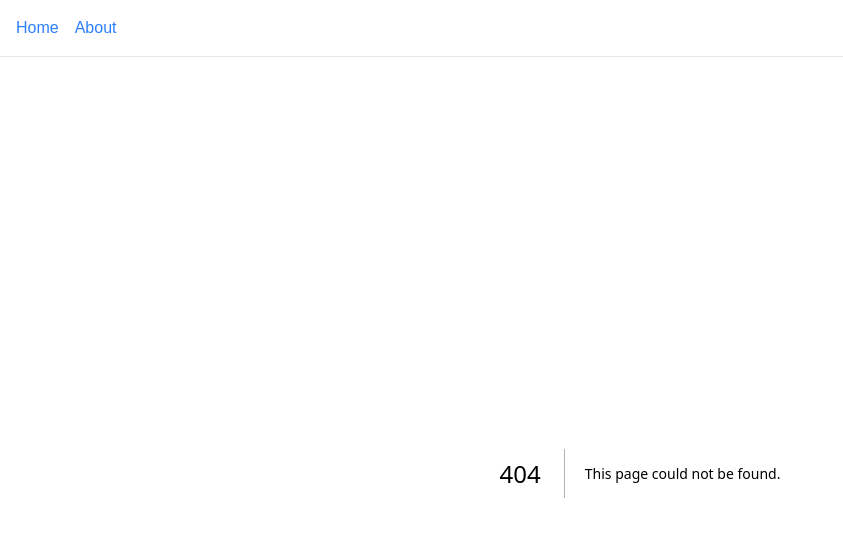
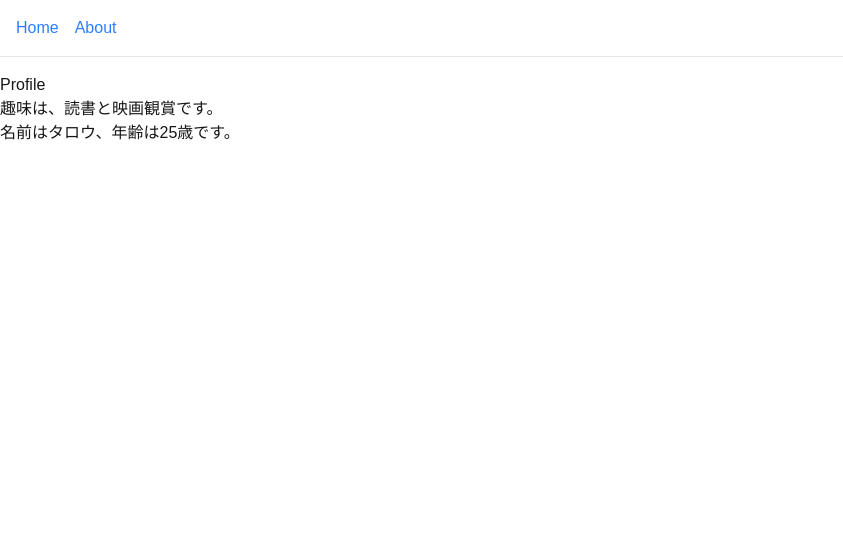
Before and after one commit to kazuhitommukai/nextjs-learning-app, a Next.js app: page /profile in a window 1280 px wide. Before the commit this address had no page. Shown: the top 536 px of the page, without its empty margins (0-843 px from the left). Built offline with nearby package versions, Linux system fonts and the light colour scheme.

Commit message:
レッスン１

```diff
--- /dev/null
+++ b/app/profile/page.tsx
@@ -0,0 +1,13 @@
+export default function ProfilePage() {
+
+  const userName = "タロウ";
+  const age = 25;
+
+    return (
+        <div>
+            <h1>Profile</h1>
+            <p>趣味は、読書と映画観賞です。</p>
+            <p>名前は{userName}、年齢は{age}歳です。</p>
+        </div>
+    );
+}
```
Also changed, not shown: 1 other file (tests, documents, lock files or other folders).
